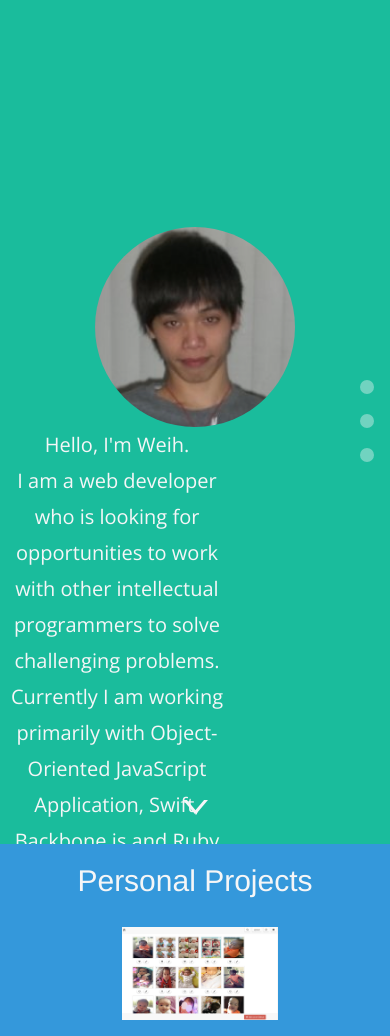
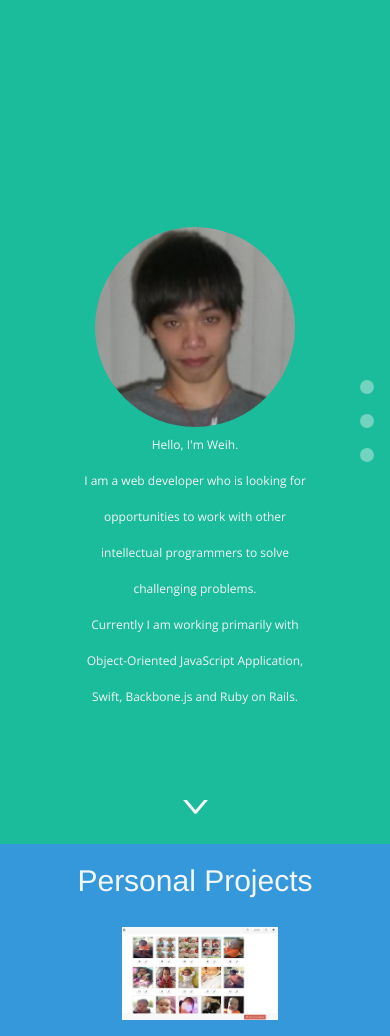
Before and after one commit to weihotline/PersonalWebpage, a PHP site: page / in a window 390 px wide. Shown: the top 1036 px of the page. Run offline with PHP 8.4, Linux system fonts and the light colour scheme; some libraries are stand-ins or nearby versions.

Commit message:
media query font size change for iphone

```diff
--- a/assets/css/main.css
+++ b/assets/css/main.css
@@ -241,10 +241,8 @@ ul, menu, dir {
         only screen and (max-device-width: 667px),
         only screen and (max-width: 480px) {
       #hero .hero-block p {
-        margin-left: 0px;
-        margin-right: 0px;
         margin-bottom: 0px;
-        width: 60%; }
+        font-size: 60%; }
       ul.slides li {
         width: 40%; } }
     ul.slides li a {
```
Also changed, not shown: 1 other file.
